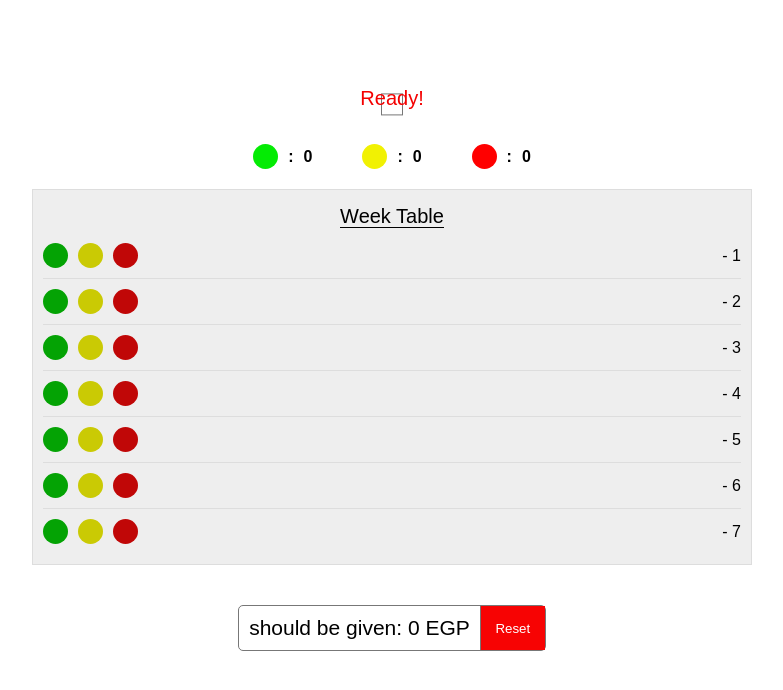
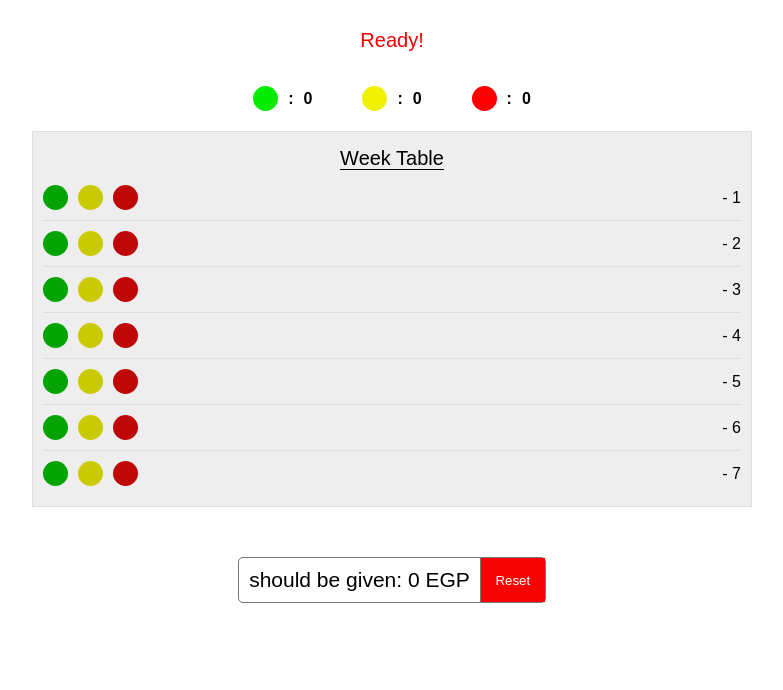
Before and after one commit to zA1one/choicesTimer, a plain HTML site: page index.html in a window 1280 px wide. Shown: the whole page, without its empty margins (248-1031 px from the left). Drawn offline with Linux system fonts and the light colour scheme.

Commit message:
Update style.css

```diff
--- a/style.css
+++ b/style.css
@@ -14,7 +14,7 @@
     margin-left: auto;
 }
 main {
-    margin-top: 20%;
+    margin-top: 12%;
     display: flex;
     flex-direction: column;
     gap: 20px;
@@ -146,16 +146,6 @@ main {
     background-color: rgb(255, 0, 0);
 }
 
-.timer {
-    text-align: center;
-    font-size: 26px;
-    position: absolute;
-    left: 50%;
-    transform: translate(-50%, -230%);
-    border: 1px solid #777;
-    padding: 10px;
-    transition: 0.3s;
-}
 
 .money {
     display: block;
@@ -165,7 +155,7 @@ main {
 
 .combo {
     border: 1px solid #777;
-    margin: 40px auto 0;
+    margin: 50px auto;
     width: fit-content;
     font-size: 21px;
     display: flex;
```
